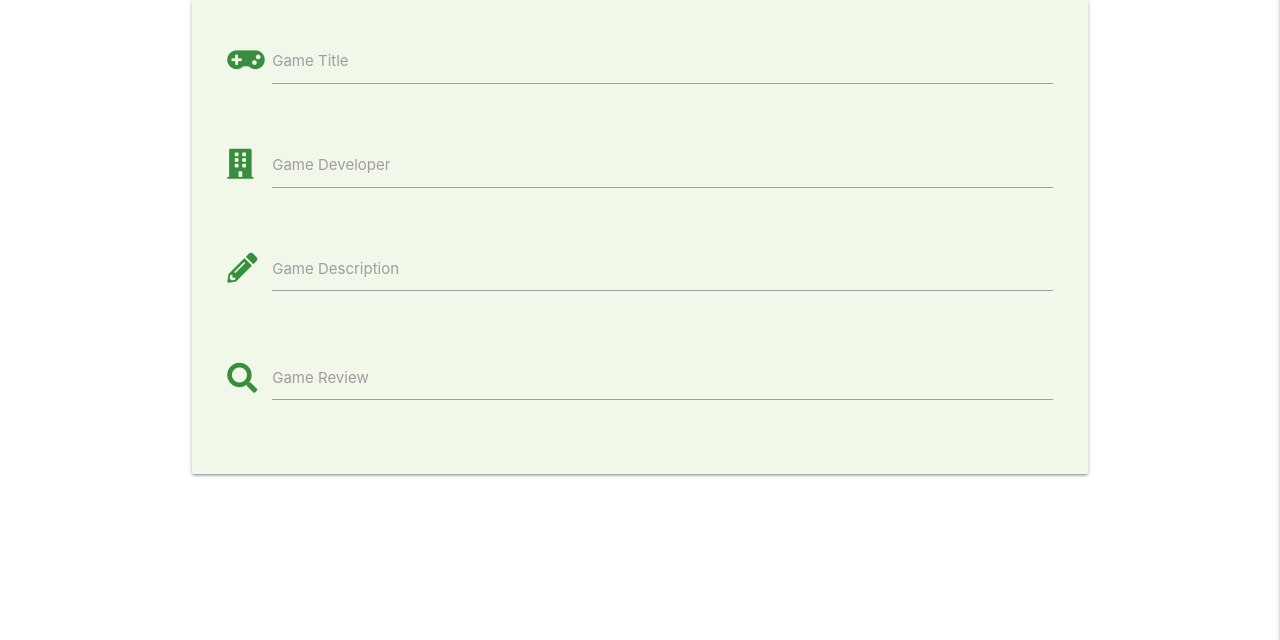
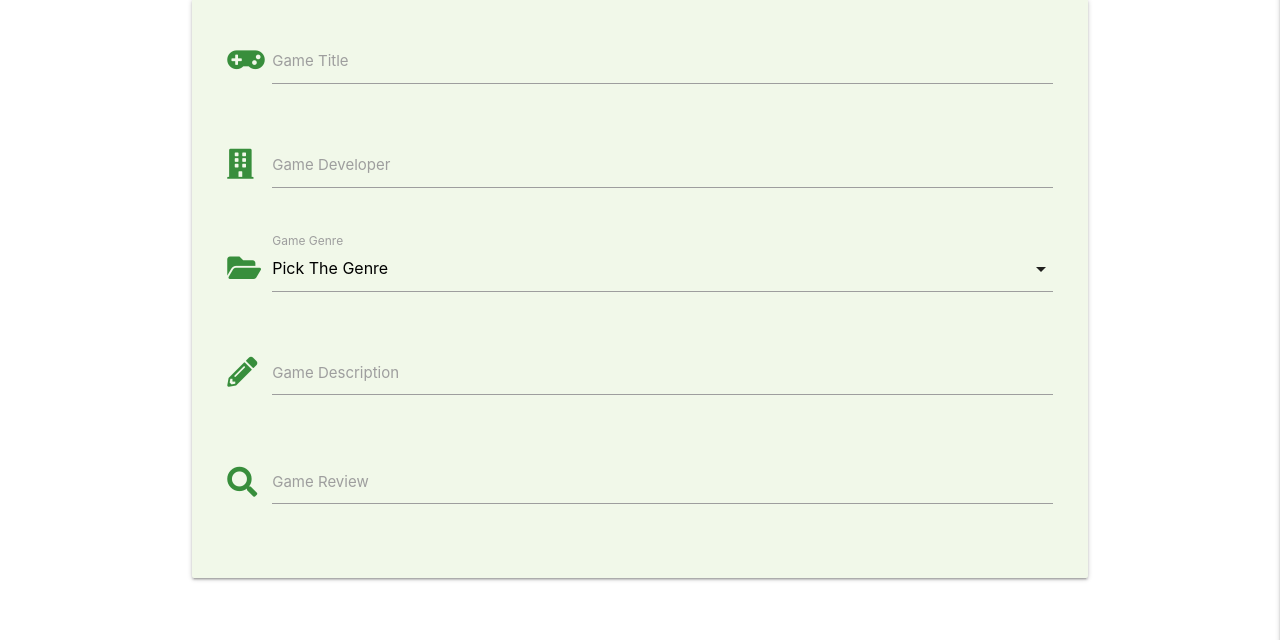
Before and after one commit to Code-Institute-Submissions/game-hq, a Flask app: page /add_game in a window 1280 px wide. Shown: the part 160-800 px from the top of the page. Run offline with Flask 2, Linux system fonts and the light colour scheme; data that the repository does not hold is empty; some libraries are stand-ins or nearby versions.

Commit message:
Added Genres dropdown in form

```diff
--- a/app.py
+++ b/app.py
@@ -102,7 +102,8 @@ def logout():
 
 @app.route("/add_game")
 def add_game():
-    return render_template("add_game.html")
+    genre = mongo.db.genre.find().sort("genre_name", 1)
+    return render_template("add_game.html", genre=genre)
 
 
 if __name__ == "__main__":
--- a/static/js/script.js
+++ b/static/js/script.js
@@ -1,4 +1,5 @@
 $(document).ready(function(){
     $(".sidenav").sidenav({edge: "right"});
     $('.collapsible').collapsible();
+    $('select').formSelect();
   });
--- a/templates/add_game.html
+++ b/templates/add_game.html
@@ -22,6 +22,18 @@
             </div>
             <div class="row">
                 <div class="input-field col s12">
+                    <i class="fas fa-folder-open green-text text-darken-2 prefix"></i>
+                    <select id="genre_name" name="genre_name" class="validate" required>
+                        <option value="" disabled selected>Pick The Genre</option>
+                        {% for genre in genre %}
+                            <option value="{{ genre.genre_name }}">{{ genre.genre_name }}</option>
+                        {% endfor %}
+                    </select>
+                    <label for="genre_name">Game Genre</label>
+                </div>
+            </div>
+            <div class="row">
+                <div class="input-field col s12">
                     <i class="fas fa-pencil-alt green-text text-darken-2 prefix"></i>
                     <textarea id="game_description" name="game_description" minlength="5"
                         maxlength="150" class="materialize-textarea validate" required></textarea>
```
